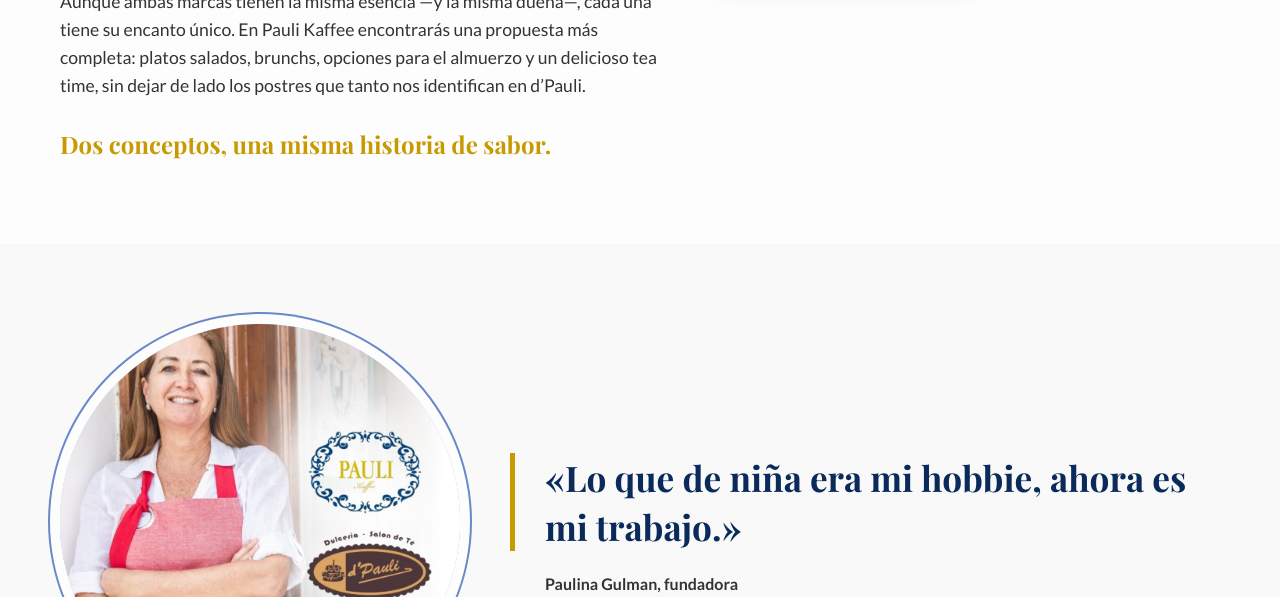
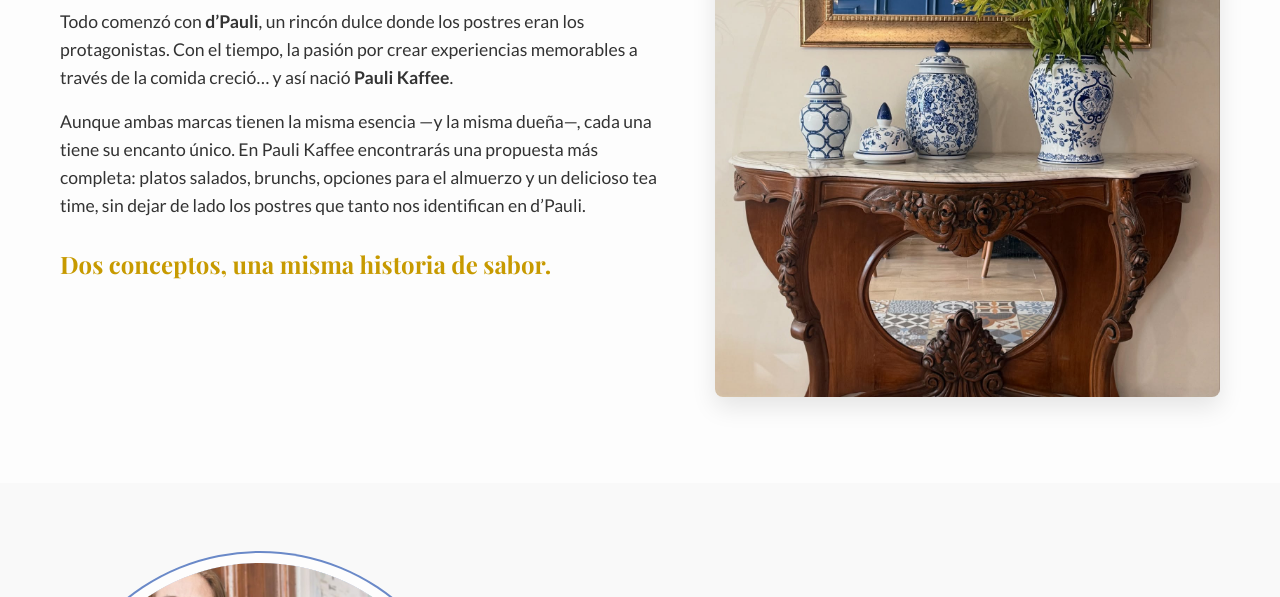
Before and after one commit to DSARfirths/Pauli, a plain HTML site: page nosotros.html in a window 1280 px wide. Shown: the part 554-1151 px from the top of the page. Drawn offline with nearby package versions, Linux system fonts and the light colour scheme.

Commit message:
Version 1.2

```diff
--- a/nosotros.html
+++ b/nosotros.html
@@ -48,7 +48,7 @@
                     <h3>Dos conceptos, una misma historia de sabor.</h3>
                 </div>
                 <div class="story-image">
-                    <img src="assets/images/482476537...jpg" alt="Decoración interior de Pauli Kaffee">
+                    <img src="assets/images/Floreros-interiores.jpg" alt="Decoración interior de Pauli Kaffee">
                 </div>
             </div>
         </section>
```
Also changed, not shown: index.html (+1 -1 lines), assets/images/Capuccino-con-arte.jpg (renamed from assets/images/484989368_17885087634240422_8931970803998712571_n.jpg), assets/images/Floreros-interiores.jpg (renamed from assets/images/482476537_17882475402240422_66549886347400964_n.jpg), assets/images/Meme de ampay.jpg (renamed from assets/images/523326771_17900270520240422_1267709661927033365_n.jpg).
